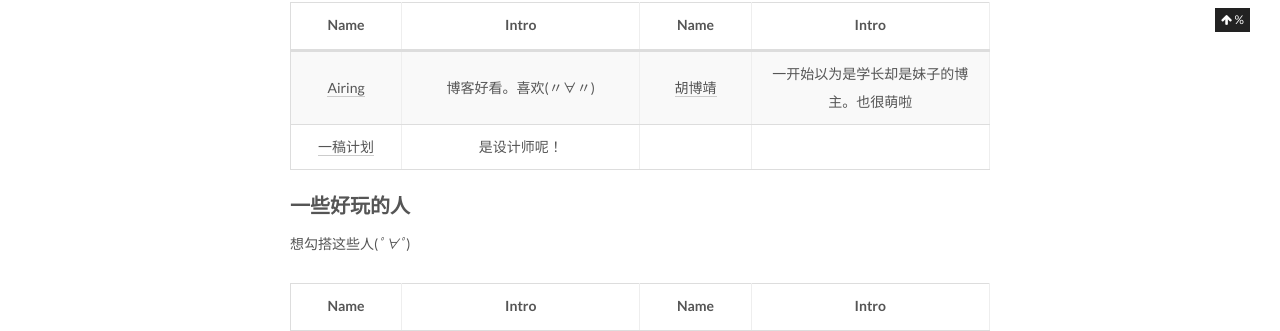
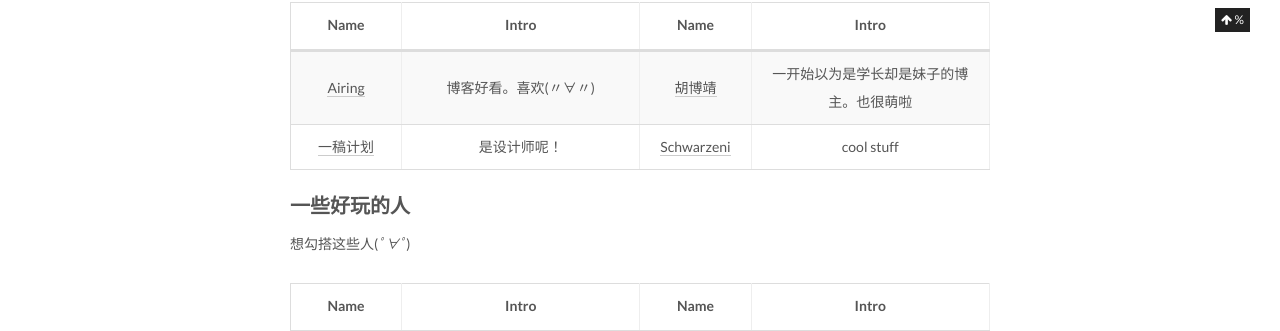
Before and after one commit to pwyq/blog, a Jekyll site: the page built from friends/index.html, in a window 1280 px wide. Shown: the part 968-1299 px from the top of the page. Built offline with Jekyll 4.4.1, drawn with Linux system fonts in a browser that asks for light colours.

Commit message:
new friend!

```diff
--- a/_includes/_friends/links.md
+++ b/_includes/_friends/links.md
@@ -32,7 +32,7 @@ For English speakers, if you wanna exchange blog link with me, feel free to cont
 | Name | Intro | Name | Intro |
 |:----:|:-----:|:----:|:-----:|
 | [Airing][4] | 博客好看。喜欢(〃∀〃) | [胡博靖][6] | 一开始以为是学长却是妹子的博主。也很萌啦 |
-| [一稿计划][35] | 是设计师呢！|
+| [一稿计划][35] | 是设计师呢！| [Schwarzeni][36] | cool stuff |
 
 ### 一些好玩的人
 想勾搭这些人(*ﾟ∀ﾟ*)
```
Also changed, not shown: other parts of _includes/_friends/links.md (+2 -0 lines).
